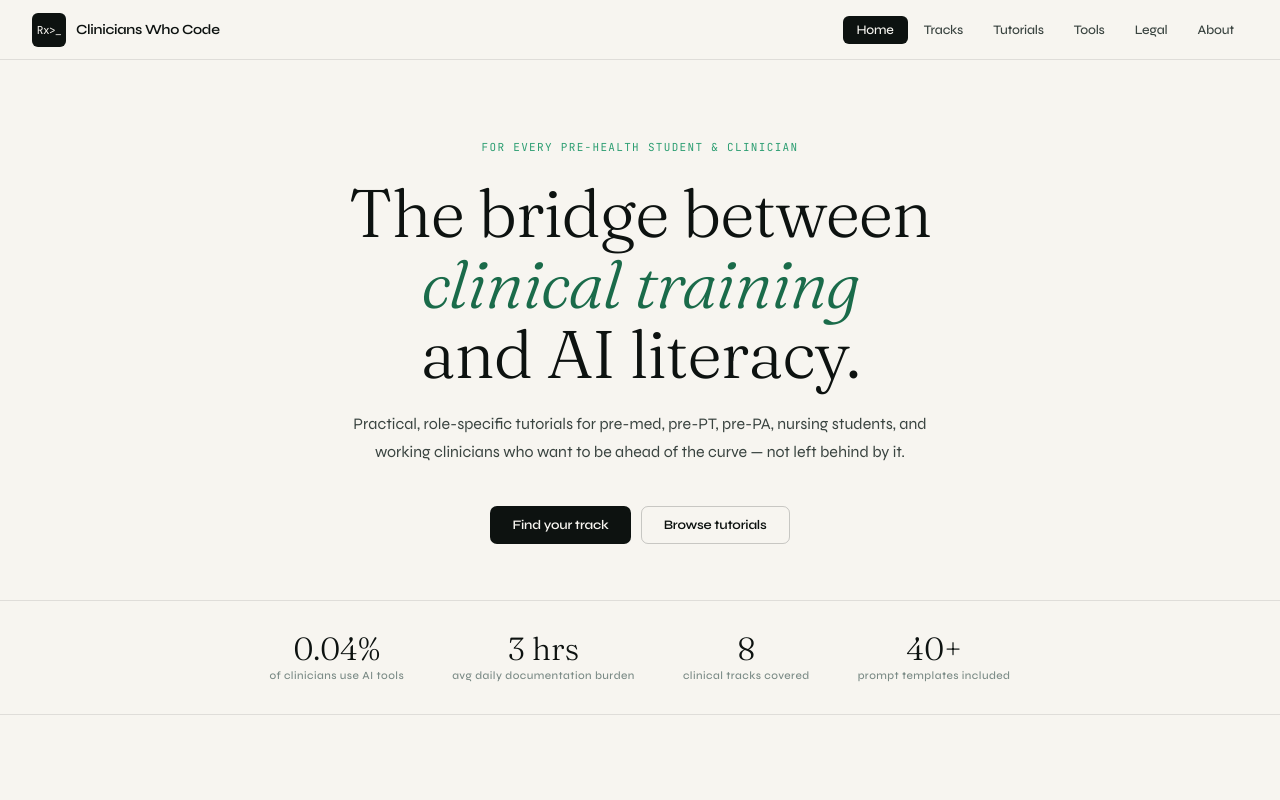
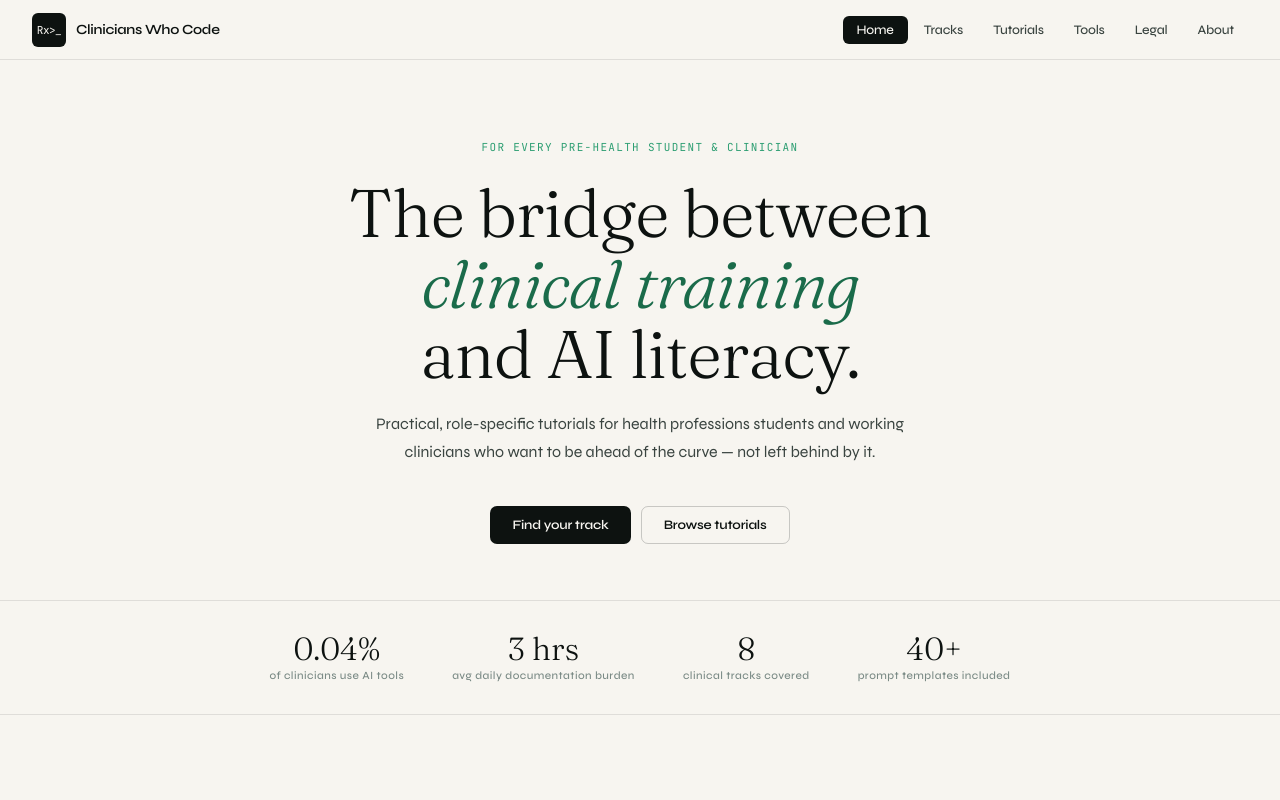
Before and after one commit to carolinenatwick-maker/clinicians-who-code, a website: page index.html in a window 1280 px wide. Shown: the top 800 px of the page. Drawn offline with Linux system fonts and the light colour scheme.

Commit message:
update hero subtitle to be more inclusive of all health professions

```diff
--- a/index.html
+++ b/index.html
@@ -31,7 +31,7 @@
   <div class="hero">
     <p class="hero-kicker">For every pre-health student &amp; clinician</p>
     <h1>The bridge between<br><em>clinical training</em><br>and AI literacy.</h1>
-    <p class="hero-sub">Practical, role-specific tutorials for pre-med, pre-PT, pre-PA, nursing students, and working clinicians who want to be ahead of the curve — not left behind by it.</p>
+    <p class="hero-sub">Practical, role-specific tutorials for health professions students and working clinicians who want to be ahead of the curve — not left behind by it.</p>
     <div class="btn-row">
       <button class="btn btn-dark" onclick="go('tracks',document.querySelectorAll('.nav-btn')[1])">Find your track</button>
       <button class="btn btn-outline" onclick="go('tutorials',document.querySelectorAll('.nav-btn')[2])">Browse tutorials</button>
```
